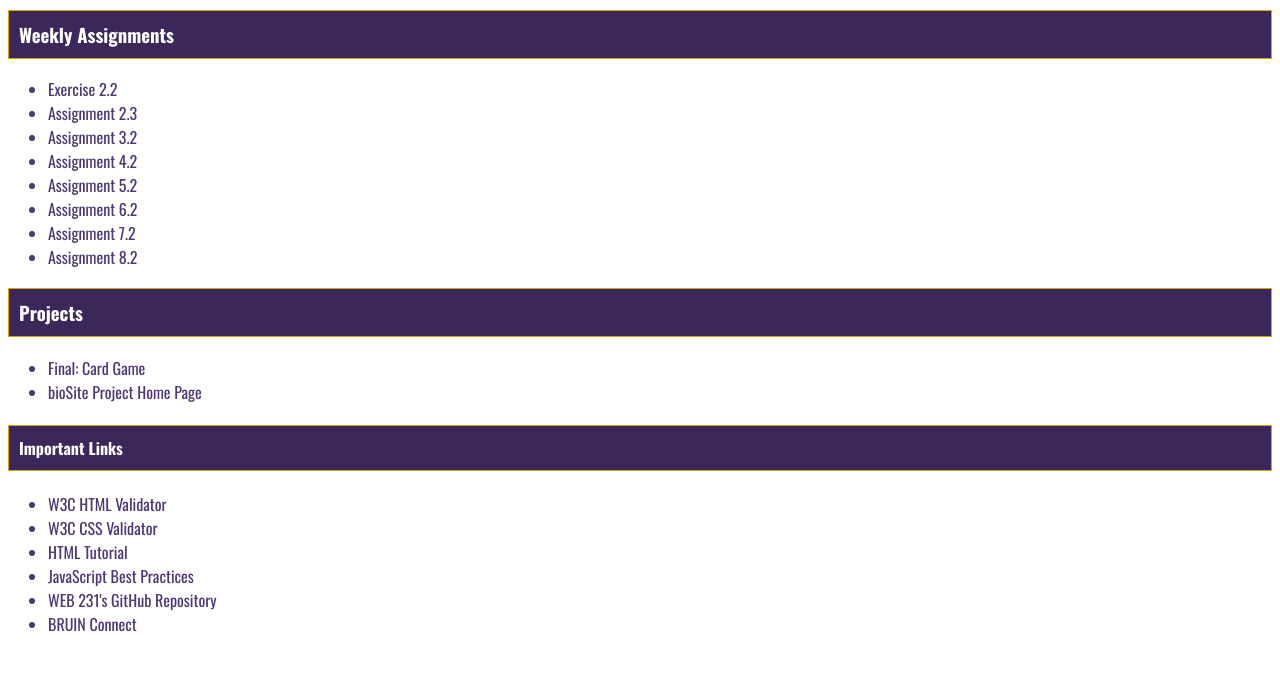
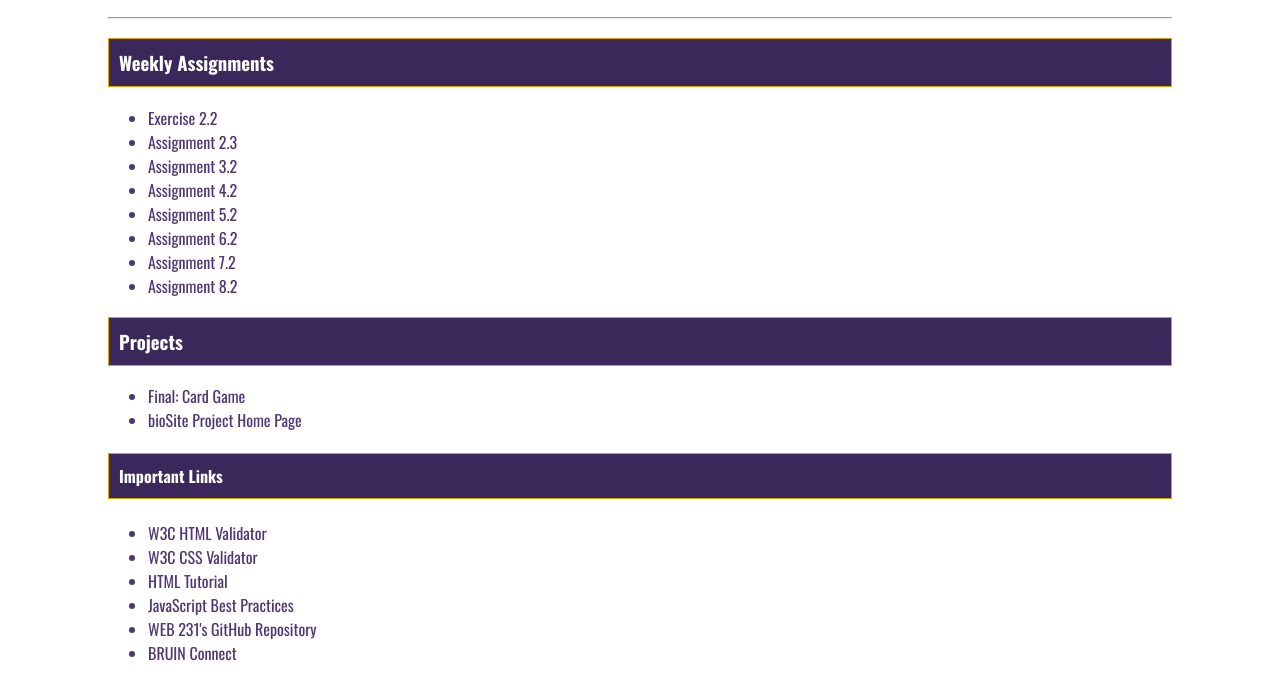
Before and after one commit to gabe19p/web-231, a plain HTML site: page index.html in a window 1280 px wide. Shown: the part 201-882 px from the top of the page. Before the commit the page ends 853 px from the top, so only its background shows below. Drawn offline with nearby package versions, Linux system fonts and the light colour scheme.

Commit message:
attribution added, margins fixed

```diff
--- a/site.css
+++ b/site.css
@@ -1,9 +1,22 @@
+/*
+============================================
+; Title: Assignment 1.3
+; Author: Danial Purselley
+; Date: 03 April 2022
+; Modified By: Danial Purselley
+; Description: The is the styling sheet
+; for the index landing page for the course.
+; This will also style different assignments
+; throughout the class.
+;===========================================
+ */
+
 /* main style */
 body {
   font-family: Oswald, Verdana, Arial, san-serif;
 }
 
-.container {
+#container {
   margin: 50px 100px 0 100px;
 }
 
```
Also changed, not shown: global.css (+11 -0 lines), week-2/purselley-payroll.css (+12 -0 lines), week-3/purselley-temp-conversion.css (+11 -0 lines), week-4/purselley-number-game.css (+11 -0 lines).
